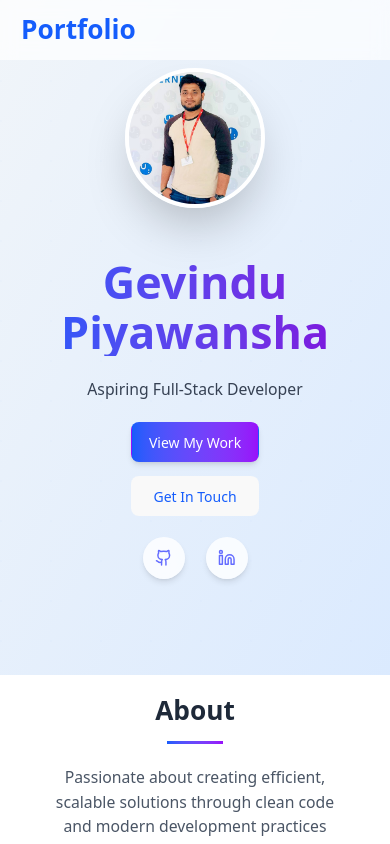
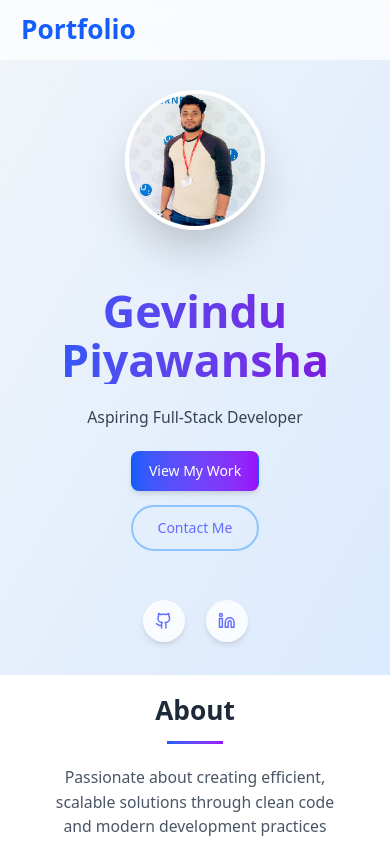
Before and after one commit to Gevindu-Piyawansha/gevindu-portfolio, a React (Vite) app: page / in a window 390 px wide. Shown: the top 844 px of the page. Built offline with nearby package versions, Linux system fonts and the light colour scheme.

Commit message:
Mobile Responsiveness Minor Adjustments

```diff
--- a/src/components/Hero.jsx
+++ b/src/components/Hero.jsx
@@ -13,7 +13,7 @@ function Hero() {
     useEffect(() => {
         const interval = setInterval(() => {
             setCurrentRole((prev) => (prev + 1) % roles.length);
-        }, 1500);
+        }, 1500); // Faster: 1.5 seconds
         return () => clearInterval(interval);
     }, []);
 
@@ -24,26 +24,16 @@ function Hero() {
     return (
         <section
             id="hero"
-            className="w-full min-h-[80vh] bg-gradient-to-br from-slate-100 to-blue-100 relative overflow-hidden py-8 px-4 sm:px-6 lg:px-12"
+            className="w-full min-h-[80vh] bg-gradient-to-br from-slate-100 to-blue-100 relative overflow-hidden pt-[180px] md:pt-[220px] pb-8 px-4 sm:px-6 lg:px-12"
         >
             {/* Background Pattern */}
             <div className="absolute inset-0 opacity-5 pointer-events-none">
                 <div className="absolute inset-0 bg-[radial-gradient(circle_at_1px_1px,rgba(59,130,246,0.3)_1px,transparent_0)] bg-[size:50px_40px]"></div>
             </div>
 
-            <div className="max-w-[1400px] mx-auto flex flex-col md:flex-row items-center justify-center min-h-[80vh] md:min-h-screen relative z-10 gap-10 md:gap-20">
-
-                {/* Profile Photo */}
-                <div className="w-full md:w-1/2 flex justify-center items-center px-6">
-                    <img
-                        src="/profile.jpg"
-                        alt="Gevindu Piyawansha"
-                        className="w-40 h-40 sm:w-56 sm:h-56 md:w-64 md:h-64 lg:w-72 lg:h-72 rounded-full object-cover shadow-2xl border-4 border-white"
-                    />
-                </div>
-
-                {/* Text Content */}
-                <div className="flex flex-col justify-center items-center md:items-start text-center md:text-left w-full md:w-1/2 space-y-6 pt-4 pb-8">
+            <div className="max-w-[1400px] mx-auto flex flex-col-reverse md:flex-row items-center justify-center lg:justify-between min-h-[80vh] md:min-h-screen relative z-10 gap-16 md:gap-20">
+                {/* Left side - Text content */}
+                <div className="flex flex-col justify-center items-center md:items-start text-center md:text-left w-full md:w-1/2 space-y-6">
                     <h1 className="text-3xl sm:text-5xl lg:text-6xl font-extrabold text-transparent bg-clip-text bg-gradient-to-r from-blue-600 to-purple-700 leading-normal">
                         Gevindu Piyawansha
                     </h1>
@@ -59,15 +49,16 @@ function Hero() {
                         >
                             View My Work
                         </button>
-                        <button
-                            onClick={() => scrollToSection('contact')}
-                            className="px-6 sm:px-8 py-3 rounded-full border-2 border-blue-600 text-blue-600 font-semibold hover:bg-blue-600 hover:text-white transition-all duration-200"
+                        <a
+                            href="mailto:gevindu.piyawansha@gmail.com"
+                            className="px-6 sm:px-8 py-3 rounded-full border-2 border-blue-300 text-blue-600 font-semibold hover:bg-blue-600 hover:text-white transition-all duration-200 text-center"
                         >
-                            Get In Touch
-                        </button>
+                            Contact Me
+                        </a>
+
                     </div>
 
-                    <div className="flex gap-6 justify-center md:justify-start">
+                    <div className="flex gap-6 justify-center md:justify-start mt-8">
                         <a
                             href="https://github.com/Gevindu-Piyawansha"
                             target="_blank"
@@ -89,6 +80,15 @@ function Hero() {
                     </div>
                 </div>
 
+                {/* Right side - Profile Photo */}
+                <div className="w-full md:w-1/2 flex justify-center items-center relative px-6 pt-16 sm:pt-12 md:pt-16">
+                    <img
+                        src="/profile.jpg"
+                        alt="Gevindu Piyawansha"
+                        className="w-40 h-40 sm:w-56 sm:h-56 md:w-64 md:h-64 lg:w-72 lg:h-72 rounded-full object-cover shadow-2xl border-4 border-white"
+                    />
+                </div>
+
             </div>
         </section>
     );
```
